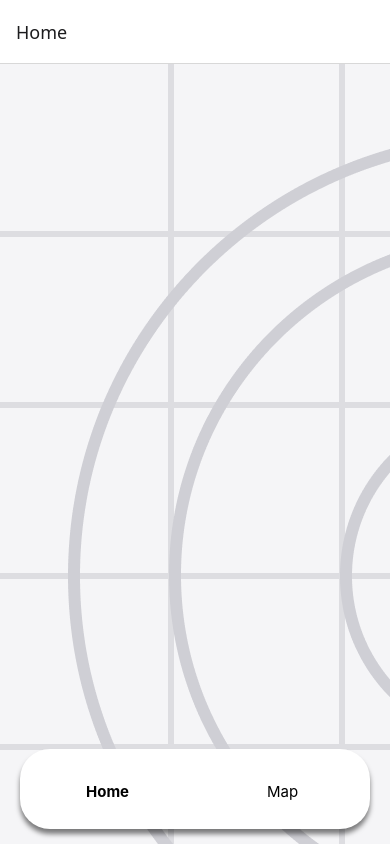
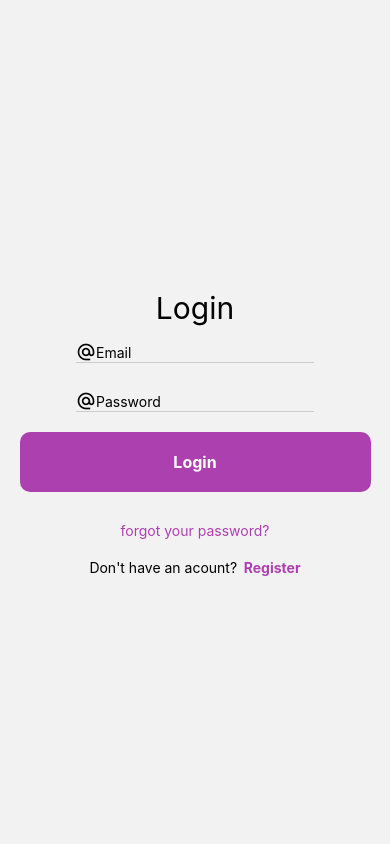
Before and after one commit to konrad-svahn/Finngo, a React Native app in the folder user/: screen /Login in a window 390 px wide. Before the commit this address had no page. Built offline with nearby package versions, Linux system fonts and the light colour scheme.

Commit message:
login and register screens

```diff
--- a/user/App.js
+++ b/user/App.js
@@ -1,10 +1,10 @@
 import React from 'react';
 import { StyleSheet, Text} from 'react-native';
-import MapScreen from './app/screens/MapScreen';
 import NavBar from './app/components/navBar';
 import store from './app/redux/store'
 import { Provider } from 'react-redux'
 import { NavigationContainer } from '@react-navigation/native';
+import NavigationStack from './app/components/NavigationStack';
 
 const styles = StyleSheet.create({
   container: {
@@ -19,7 +19,8 @@ export default function App() {
   return (
     <Provider store={store}>
       <NavigationContainer>
-        <NavBar></NavBar>
+        <NavigationStack></NavigationStack>
+
       </NavigationContainer>
     </Provider>
   );
--- /dev/null
+++ b/user/app/components/NavigationStack.js
@@ -0,0 +1,18 @@
+import { createNativeStackNavigator } from '@react-navigation/native-stack';
+import LogInScreen from '../screens/LogInScreen';
+import RegisterScreen from '../screens/RegisterScreen'
+import NavBar from './navBar';
+
+const Stack = createNativeStackNavigator();
+
+function NavigationStack() {
+  return (
+    <Stack.Navigator screenOptions={{headerShown: false}}>
+      <Stack.Screen name="Login" component={LogInScreen}/>
+      <Stack.Screen name="Register" component={RegisterScreen}/>
+      <Stack.Screen name="Navigation" component={NavBar}/>
+    </Stack.Navigator>
+  );
+}
+
+export default NavigationStack
--- a/user/app/components/navBar.js
+++ b/user/app/components/navBar.js
@@ -41,8 +41,8 @@ const styles = StyleSheet.create({
     backgroundColor: "#ffffff",
     position: "absolute",
     bottom: 15,
-    left: 20,
-    right: 20,
+    left: 30,
+    right: 30,
     borderRadius: 30,
     borderTopWidth: 0,
     shadowColor: "#000000",
--- /dev/null
+++ b/user/app/screens/LogInScreen.js
@@ -0,0 +1,63 @@
+import React from "react"
+import {TextInput, StyleSheet, Text, View, SafeAreaView, TouchableOpacity} from "react-native"
+import MaterialIcons from 'react-native-vector-icons/MaterialIcons';
+
+function LogInScreen(props){
+    return (
+        <SafeAreaView style={styles.background}>
+            <Text style={{fontSize: 30, paddingBottom: 8}}>Login</Text>
+            <View style={styles.aligner}>
+                <MaterialIcons name="alternate-email" size={20}></MaterialIcons>
+                <TextInput style={styles.textInput} placeholder="Email" keyboardType="email-address"></TextInput>
+            </View>
+            <View style={styles.aligner}>
+                <MaterialIcons name="alternate-email" size={20}></MaterialIcons>
+                <TextInput style={styles.textInput} placeholder="Password" secureTextEntry={true}></TextInput>
+            </View>
+            <View style={{width: '90%'}}>
+                <TouchableOpacity onPress={() => props.navigation.navigate("Navigation")} style={styles.loginButon}>
+                    <Text style={{color: "#ffffff", textAlign: "center", fontWeight: 700, fontSize: 16}}>Login</Text>
+                </TouchableOpacity>
+                <TouchableOpacity onPress={() => {}}>
+                    <Text style={{color: "#ad40af", paddingBottom: 20, textAlign: "center"}}>forgot your password?</Text>
+                </TouchableOpacity>
+                <View style={{flexDirection: "row", justifyContent: "center", paddingBottom: 20}}>
+                    <Text>Don't have an acount?</Text>
+                    <TouchableOpacity onPress={() => props.navigation.navigate("Register")}>
+                        <Text style={{color: "#ad40af", fontWeight: 700}}>  Register</Text>
+                    </TouchableOpacity>
+                </View>
+            </View>
+
+        </SafeAreaView>
+    );
+}
+
+const styles = StyleSheet.create({
+    background: {
+        flex: 1,
+        justifyContent: "top",
+        alignItems: "center",
+        marginTop: 290,
+        paddingHorizontal: 30,
+    },
+    textInput: {
+        paddingVertical:0,
+        flex: 1
+    },
+    aligner: {
+        flexDirection: "row",
+        borderBottomWidth: 1,
+        borderBottomColor: "#cccccc",
+        paddingTop: 8,
+        marginBottom: 20,
+    },
+    loginButon: {
+        backgroundColor: "#ad40af",
+        padding: 20,
+        borderRadius: 10,
+        marginBottom: 30,
+    }
+})
+
+export default LogInScreen;
--- /dev/null
+++ b/user/app/screens/RegisterScreen.js
@@ -0,0 +1,60 @@
+import React from "react"
+import {TextInput, StyleSheet, Text, View, SafeAreaView, TouchableOpacity} from "react-native"
+import MaterialIcons from 'react-native-vector-icons/MaterialIcons';
+
+function RegisterScreen(props){
+    return (
+        <SafeAreaView style={styles.background}>
+            <Text style={{fontSize: 30, paddingBottom: 8}}>Register</Text>
+            <View style={styles.aligner}>
+                <MaterialIcons name="alternate-email" size={20}></MaterialIcons>
+                <TextInput style={styles.textInput} placeholder="Email" keyboardType="email-address"></TextInput>
+            </View>
+            <View style={styles.aligner}>
+                <MaterialIcons name="alternate-email" size={20}></MaterialIcons>
+                <TextInput style={styles.textInput} placeholder="Password" secureTextEntry={true}></TextInput>
+            </View>
+            <View style={{width: '90%'}}>
+                <TouchableOpacity onPress={() => props.navigation.navigate("Navigation")} style={styles.loginButon}>
+                    <Text style={{color: "#ffffff", textAlign: "center", fontWeight: 700, fontSize: 16}}>Register</Text>
+                </TouchableOpacity>
+                <View style={{flexDirection: "row", justifyContent: "center", paddingBottom: 20}}>
+                    <Text>Alredy have an acount?</Text>
+                    <TouchableOpacity onPress={() => props.navigation.navigate("Login")}>
+                        <Text style={{color: "#ad40af", fontWeight: 700}}>  Login</Text>
+                    </TouchableOpacity>
+                </View>
+            </View>
+
+        </SafeAreaView>
+    );
+}
+
+const styles = StyleSheet.create({
+    background: {
+        flex: 1,
+        justifyContent: "top",
+        alignItems: "center",
+        marginTop: 290,
+        paddingHorizontal: 30,
+    },
+    textInput: {
+        paddingVertical:0,
+        flex: 1
+    },
+    aligner: {
+        flexDirection: "row",
+        borderBottomWidth: 1,
+        borderBottomColor: "#cccccc",
+        paddingTop: 8,
+        marginBottom: 20,
+    },
+    loginButon: {
+        backgroundColor: "#ad40af",
+        padding: 20,
+        borderRadius: 10,
+        marginBottom: 30,
+    }
+})
+
+export default RegisterScreen;
--- a/user/app/screens/StartScreen.js
+++ b/user/app/screens/StartScreen.js
@@ -1,10 +1,12 @@
 import React from "react"
-import {ImageBackground, StyleSheet, Text, View} from "react-native"
+import {ImageBackground, StyleSheet, Text, View, TouchableOpacity} from "react-native"
 
 function StartScreen(props){
     return (
         <ImageBackground source={require("../assets/icon.png")} style={styles.background}>
-
+            <TouchableOpacity onPress={() => props.navigation.navigate("Login")} style={styles.loginButon}>
+                <Text style={{color: "#ffffff", textAlign: "center", fontWeight: 700, fontSize: 16}}>Logout</Text>
+            </TouchableOpacity>
         </ImageBackground>
     );
 }
@@ -12,14 +14,14 @@ function StartScreen(props){
 const styles = StyleSheet.create({
     background: {
         flex: 1,
-        justifyContent: "flex-end",
+        justifyContent: "center",
         alignItems: "center",
     },
-    toMapButon: {
+    loginButon: {
         height: 70,
         width: "40%",
         backgroundColor: "#444444",
-        alignItems: "center",
+        justifyContent: "center",
     },
 })
 
--- a/user/package.json
+++ b/user/package.json
@@ -13,11 +13,13 @@
     "@maplibre/maplibre-react-native": "^10.1.0",
     "@react-navigation/bottom-tabs": "^7.2.1",
     "@react-navigation/native": "^7.0.15",
+    "@react-navigation/native-stack": "^7.2.1",
     "@reduxjs/toolkit": "^2.6.0",
     "react": "^19.0.0",
     "react-native": "0.78.0",
     "react-native-safe-area-context": "^5.3.0",
     "react-native-screens": "^4.9.1",
+    "react-native-vector-icons": "^10.2.0",
     "react-native-webview": "^13.13.2",
     "react-redux": "^9.2.0"
   },
```
Also changed, not shown: 1 other file (tests, documents, lock files or other folders).
